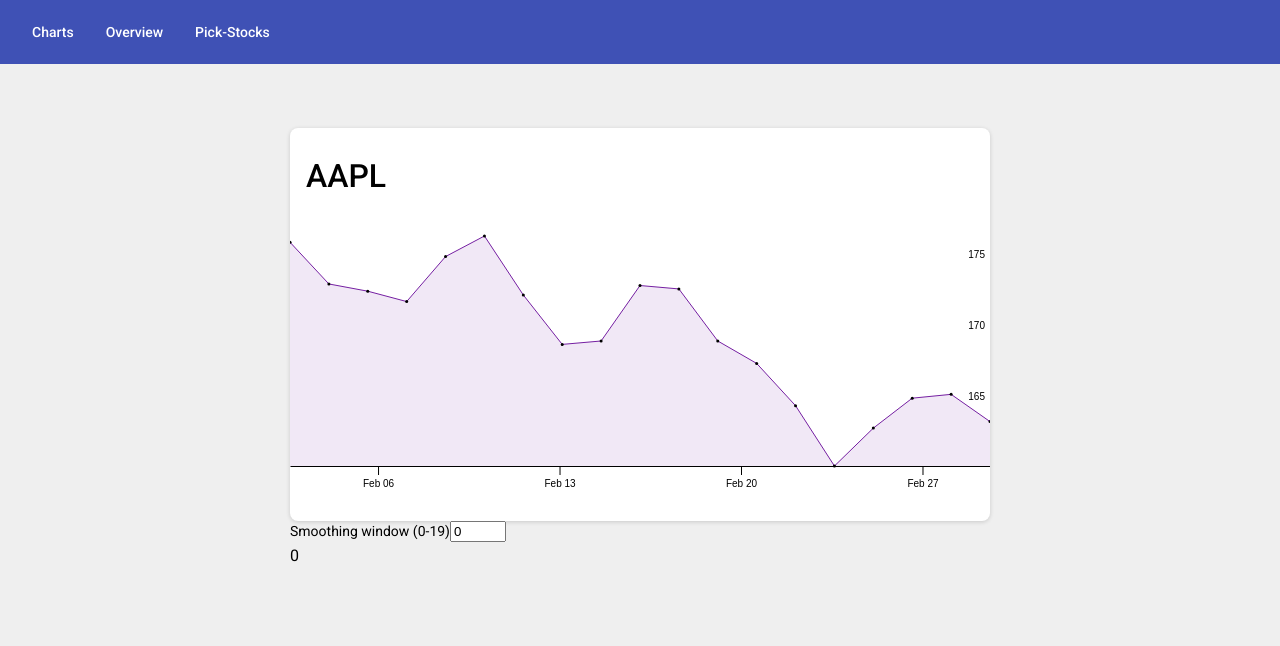
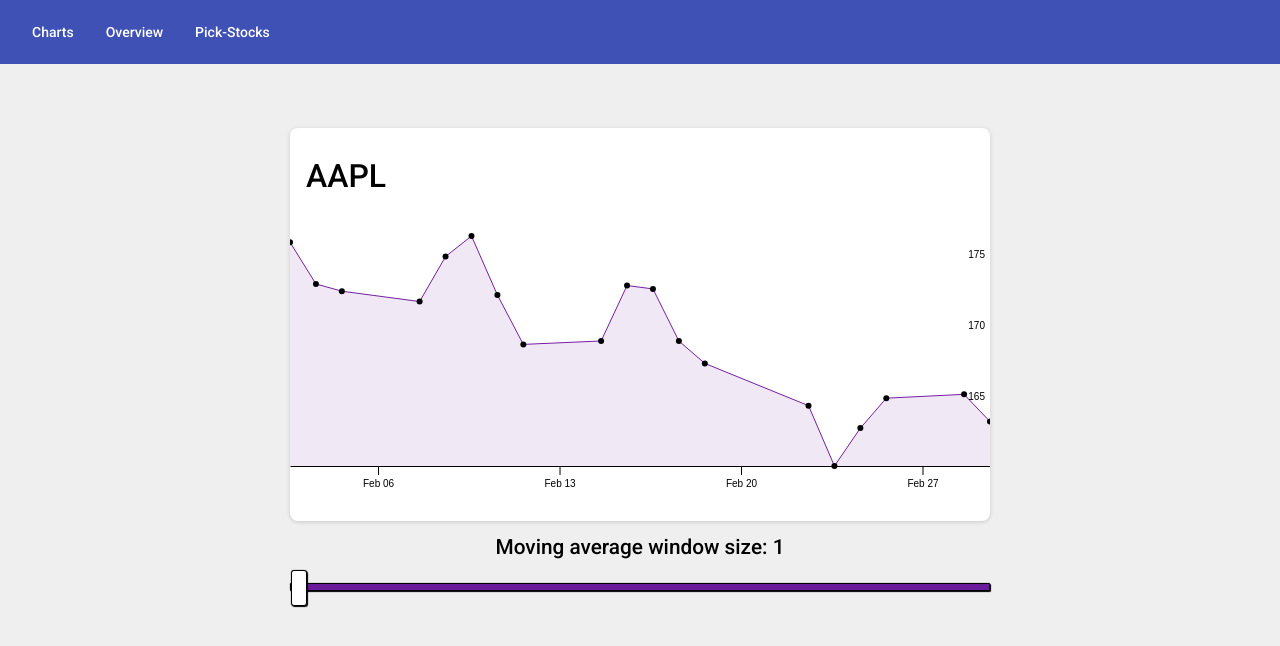
Before and after one commit to OliverPerssonB/web-finance, an Angular app in the folder finance/: page /charts in a window 1280 px wide. Shown: the top 646 px of the page. Built offline with nearby package versions, Linux system fonts and the light colour scheme.

Commit message:
add smoothing graph transitions and details on-hover

```diff
--- a/finance/src/app/charts/charts.component.css
+++ b/finance/src/app/charts/charts.component.css
@@ -11,6 +11,7 @@ main {
   background-color: #ffffff;
   border-radius: 0.5rem;
   box-shadow: rgba(0, 0, 0, 0.16) 0px 1px 4px;
+  margin-bottom: 1rem;
 }
 
 .chart-title {
@@ -18,9 +19,138 @@ main {
   margin-left: 1rem;
   font-size: 2rem;
   font-weight: 500;
-  /* color: #751fa2; */
 }
 
 #chart {
   margin: 0;
 }
+#tooltip {
+  position: absolute;
+  width: 100px;
+  height: auto;
+  padding: 10px;
+  background-color: white;
+  -webkit-border-radius: 10px;
+  -moz-border-radius: 10px;
+  border-radius: 10px;
+  -webkit-box-shadow: 4px 4px 10px rgba(0, 0, 0, 0.4);
+  -moz-box-shadow: 4px 4px 10px rgba(0, 0, 0, 0.4);
+  box-shadow: 4px 4px 10px rgba(0, 0, 0, 0.4);
+  pointer-events: none;
+}
+#tooltip.hidden {
+  display: none;
+}
+#tooltip p {
+  margin: 0;
+  font-family: sans-serif;
+  font-size: 16px;
+  line-height: 20px;
+}
+
+.smoothing-container {
+  display: flex;
+  flex-direction: column;
+  align-items: center;
+}
+input {
+  font-size: 1rem;
+  padding: 0.5rem;
+  display: block;
+  width: 300px;
+  cursor: pointer;
+  background-color: #efefef;
+}
+
+label {
+  font-weight: 500;
+  font-size: 1.3rem;
+}
+
+/* Range input styling */
+/* https://css-tricks.com/styling-cross-browser-compatible-range-inputs-css/ */
+input[type="range"] {
+  -webkit-appearance: none;
+  margin: 18px 0;
+  width: 100%;
+}
+input[type="range"]:focus {
+  outline: none;
+}
+input[type="range"]::-webkit-slider-runnable-track {
+  width: 100%;
+  height: 8.4px;
+  cursor: pointer;
+  box-shadow: 1px 1px 1px #000000, 0px 0px 1px #0d0d0d;
+  background: #6a1b9a;
+  border-radius: 1.3px;
+  border: 0.2px solid #010101;
+}
+input[type="range"]::-webkit-slider-thumb {
+  box-shadow: 1px 1px 1px #000000, 0px 0px 1px #0d0d0d;
+  border: 1px solid #000000;
+  height: 36px;
+  width: 16px;
+  border-radius: 3px;
+  background: #ffffff;
+  cursor: pointer;
+  -webkit-appearance: none;
+  margin-top: -14px;
+}
+input[type="range"]:focus::-webkit-slider-runnable-track {
+  background: #6a1b9a;
+}
+input[type="range"]::-moz-range-track {
+  width: 100%;
+  height: 8.4px;
+  cursor: pointer;
+  box-shadow: 1px 1px 1px #000000, 0px 0px 1px #0d0d0d;
+  background: #6a1b9a;
+  border-radius: 1.3px;
+  border: 0.2px solid #010101;
+}
+input[type="range"]::-moz-range-thumb {
+  box-shadow: 1px 1px 1px #000000, 0px 0px 1px #0d0d0d;
+  border: 1px solid #000000;
+  height: 36px;
+  width: 16px;
+  border-radius: 3px;
+  background: #ffffff;
+  cursor: pointer;
+}
+input[type="range"]::-ms-track {
+  width: 100%;
+  height: 8.4px;
+  cursor: pointer;
+  background: transparent;
+  border-color: transparent;
+  border-width: 16px 0;
+  color: transparent;
+}
+input[type="range"]::-ms-fill-lower {
+  background: #6a1b9a;
+  border: 0.2px solid #010101;
+  border-radius: 2.6px;
+  box-shadow: 1px 1px 1px #000000, 0px 0px 1px #0d0d0d;
+}
+input[type="range"]::-ms-fill-upper {
+  background: #6a1b9a;
+  border: 0.2px solid #010101;
+  border-radius: 2.6px;
+  box-shadow: 1px 1px 1px #000000, 0px 0px 1px #0d0d0d;
+}
+input[type="range"]::-ms-thumb {
+  box-shadow: 1px 1px 1px #000000, 0px 0px 1px #0d0d0d;
+  border: 1px solid #000000;
+  height: 36px;
+  width: 16px;
+  border-radius: 3px;
+  background: #ffffff;
+  cursor: pointer;
+}
+input[type="range"]:focus::-ms-fill-lower {
+  background: #6a1b9a;
+}
+input[type="range"]:focus::-ms-fill-upper {
+  background: #6a1b9a;
+}
--- a/finance/src/app/charts/charts.component.html
+++ b/finance/src/app/charts/charts.component.html
@@ -1,21 +1,25 @@
 <main>
   <div class="chart-container">
     <h1 class="chart-title">{{ symbol }}</h1>
-    <figure id="chart"></figure>
+    <figure id="chart">
+      <div id="tooltip" class="hidden">
+        <p><span id="value">100</span></p>
+      </div>
+    </figure>
   </div>
 
-  <div></div>
-  <div>
-    <label for="smoothing">Smoothing window (0-19)</label>
+  <div class="smoothing-container">
+    <label for="smoothing">Moving average window size: {{ input }} </label>
     <input
       id="smoothing"
       [(ngModel)]="input"
-      type="number"
-      value="0"
-      min="0"
+      type="range"
+      value="1"
+      min="1"
       max="19"
-      (ngModelChange)="updateData(input)"
+      (change)="updateData()"
     />
   </div>
-  <h3>{{ input }}</h3>
+  <!-- <h3>Window size: {{ input }}</h3> -->
+  <!-- <button class="smoothing-btn">Apply smoothing</button> -->
 </main>
--- a/finance/src/app/charts/charts.component.ts
+++ b/finance/src/app/charts/charts.component.ts
@@ -17,9 +17,9 @@ export class ChartsComponent implements OnInit {
     private width: number = 700 - this.margin.left - this.margin.right;
     private height: number = 300 - this.margin.top - this.margin.bottom;
     private data;
-    private msData;
+    private ys: number[];
     symbol: string;
-    input: number = 0;
+    input: number = 1;
 
     constructor(private server: YahooHttpService) { }
 
@@ -33,31 +33,38 @@ export class ChartsComponent implements OnInit {
 
         this.symbol = Object.keys(this.rawData)[0]
         this.data = this.formatData(this.rawData.AAPL)
+        console.log(this.data)
+        // @ts-ignore
+        this.ys = Array.from(this.data).map(d => d.y)
         this.createSvg()
         this.drawLineChart(this.data)
     }
 
-    updateData(input: number) {
-        // console.log(this.data)
-        let ys: number[] = this.data.map(d => d.y)
-        this.msData = this.simpleMovingAverage(ys, this.input)
+    updateData() {
+        let ysNew = this.movingAverage(this.ys, this.input)
+        let smoothData = Array.from(this.data)
+        for (let i = 0; i < smoothData.length; i++) {
+            // @ts-ignore
+            smoothData[i].y = ysNew[i]
+        }
+        this.updateChart(smoothData)
     }
 
-    private simpleMovingAverage(values: number[], k: number): number[] {
-        let movingAverage: number[] = [];
+    private movingAverage(values: number[], k: number): number[] {
+        let result: number[] = [];
         for (let i = 0; i < values.length; i++) {
             let sum = 0;
             let n_entries = 0;
-            for (let j = i - k; j <= i; j++) {
-                if (j >= 0) {
+            let end = k % 2 == 0 ? i + Math.floor(k / 2) - 1 : i + Math.floor(k / 2)
+            for (let j = i - Math.floor(k / 2); j <= end; j++) {
+                if (j >= 0 && j < values.length) {
                     sum += values[j]
                     n_entries += 1
                 }
             }
-            movingAverage.push(Number((sum / n_entries).toFixed(2)))
+            result.push(Number((sum / n_entries).toFixed(2)))
         }
-        console.log(movingAverage)
-        return movingAverage
+        return result
     }
 
     private formatData(data: any) {
@@ -80,19 +87,38 @@ export class ChartsComponent implements OnInit {
     }
 
     private drawLineChart(data: any[]): void {
-        let n = data.length
+        // Update line, area, and markers
+        let { xAxis, yAxis } = this.updateChart(data);
+
+        // Add x- and y-axis and keep them constant, i.e. don't update when data changes
+        this.svg.append('g')
+            .attr('class', 'x axis')
+            .attr('transform', `translate(0, ${this.height})`)
+            .call(xAxis)
+        let ax = this.svg.append('g')
+            .attr('class', 'y axis')
+            .attr('transform', `translate(${this.width}, 0)`)
+            .call(yAxis)
+        ax.selectAll('path')
+            .style('stroke', 'none')
+        this.svg.selectAll('text')
+            .attr('font-size', '10px')
+    }
+
+    private updateChart(data: any[]) {
+        let n = data.length;
 
         // Scales
         let xTimeScale = d3.scaleTime()
             .domain(d3.extent(data, d => d.x.getTime()))
-            .range([0, this.width])
+            .range([0, this.width]);
         // .nice()
         let xScale = d3.scaleLinear()
             .domain([0, n - 1])
-            .range([0, this.width])
+            .range([0, this.width]);
         let yScale = d3.scaleLinear()
             .domain(d3.extent(data, d => d.y))
-            .range([this.height, 0])
+            .range([this.height, 0]);
 
         // Define axes, line, and area under curve
         let xAxis = d3.axisBottom(xTimeScale)
@@ -100,58 +126,82 @@ export class ChartsComponent implements OnInit {
             .tickSizeOuter(0)
             .tickPadding(5)
             .ticks(d3.timeWeek)
-            .tickFormat(d3.timeFormat('%b %d'))
+            .tickFormat(d3.timeFormat('%b %d'));
 
         let yAxis = d3.axisLeft(yScale)
             .ticks(4)
             .tickSizeInner(0)
             .tickSizeOuter(0)
-            .tickPadding(5)
-
-        // @ts-ignore
-        let line = d3.line().x((d, i) => xScale(i)).y(d => yScale(d.y))
-
-        // @ts-ignore
-        let area = d3.area().x((d, i) => xScale(i)).y0(this.height).y1(d => yScale(d.y))
+            .tickPadding(5);
 
         // Add line, area under curve, and markers to svg
-        this.svg.append('path')
+        // @ts-ignore
+        let line = d3.line()
+            // @ts-ignore
+            .x((d, i) => xTimeScale(d.x))
+            // @ts-ignore
+            .y(d => yScale(d.y));
+        // @ts-ignore
+        let area = d3.area()
+            // @ts-ignore
+            .x((d, i) => xTimeScale(d.x))
+            .y0(this.height)
+            // @ts-ignore
+            .y1(d => yScale(d.y));
+
+        // const transitionTime = 3000;
+        const t = d3.transition().duration(300).ease(d3.easeLinear)
+        this.svg.selectAll('.line')
+            .data([data])
+            .join('path')
+            .transition(t)
+            .attr('class', 'line')
+            .attr('d', line(data))
+            .attr('fill', 'none')
+            .attr('stroke', '#751fa2');
+
+        this.svg.selectAll('.area')
+            .data([data])
+            .join('path')
+            .transition(t)
             .attr('class', 'area')
             .attr('d', area(data))
             .attr('fill', '#751fa2')
-            .attr('opacity', 0.1)
+            .attr('opacity', 0.1);
 
-        this.svg.append('path')
-            .attr('class', 'line')
-            .attr('d', line(data))
-            .attr('fill', 'none')
-            .attr('stroke', '#751fa2')
+        const radius = 3
+        let circles = this.svg.selectAll('circle').data(data)
+        circles.join('circle').transition(t)
+            .attr('cx', (d, i) => xTimeScale(d.x))
+            .attr('cy', d => yScale(d.y))
+            .attr('r', radius)
 
-        this.svg.selectAll('.marker')
-            .data(data)
-            .enter()
-            .append('circle')
-            .attr('cx', (d, i) => xScale(i))
-            .attr('cy', d => yScale(d.y))
-            .attr('r', 1.5)
+        circles.on('mouseover', function (event, d) {
+            d3.select(this)
+                .transition()
+                .duration(200)
+                .attr('r', radius * 2)
+                .attr('fill', 'yellow')
+                .attr('stroke', 'black')
 
-        // Add axes to svg
-        this.svg.append('g')
-            .attr('class', 'x axis')
-            .attr('transform', `translate(0, ${this.height})`)
-            .call(xAxis)
+            d3.select('#tooltip')
+                .transition()
+                .duration(200)
+                .style('left', event.x + "px")
+                .style('top', event.y + "px")
+                .select('#value')
+                .text('Price: $' + d.y + '\nDate: ' + d3.timeFormat('%b %d')(d.x))
+            d3.select('#tooltip').classed('hidden', false)
+        }).on('mouseout', function (event, d) {
+            d3.select(this)
+                .transition()
+                .duration(200)
+                .attr('r', radius)
+                .attr('fill', '#000000')
+            d3.select('#tooltip').classed('hidden', true)
+        })
 
-        let ax = this.svg.append('g')
-            .attr('class', 'y axis')
-            .attr('transform', `translate(${this.width}, 0)`)
-            .call(yAxis)
-        // Remove y axis, keep tick labels
-        ax.selectAll('path')
-            .style('stroke', 'none')
-
-        // Tick label font size
-        this.svg.selectAll('text')
-            .attr('font-size', '10px')
+        return { xAxis, yAxis };
     }
 
     fetchData() {
```
